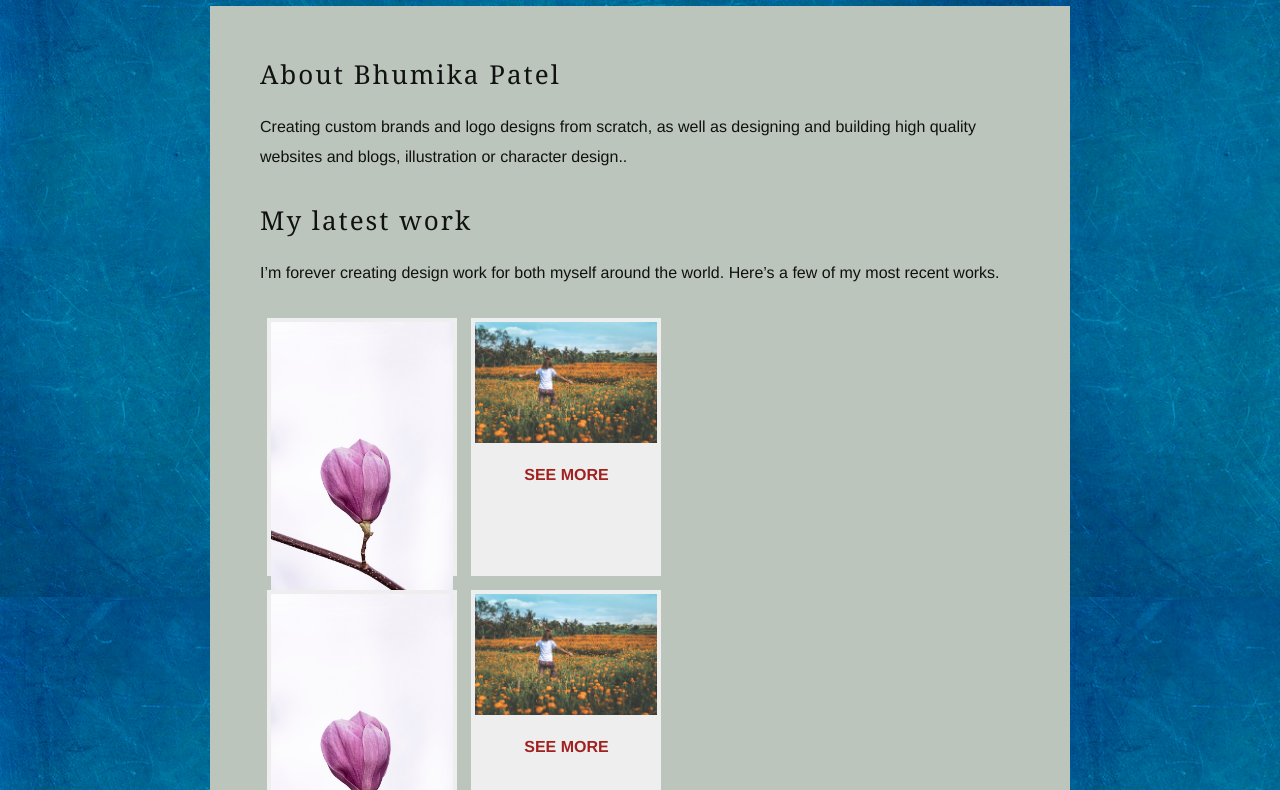
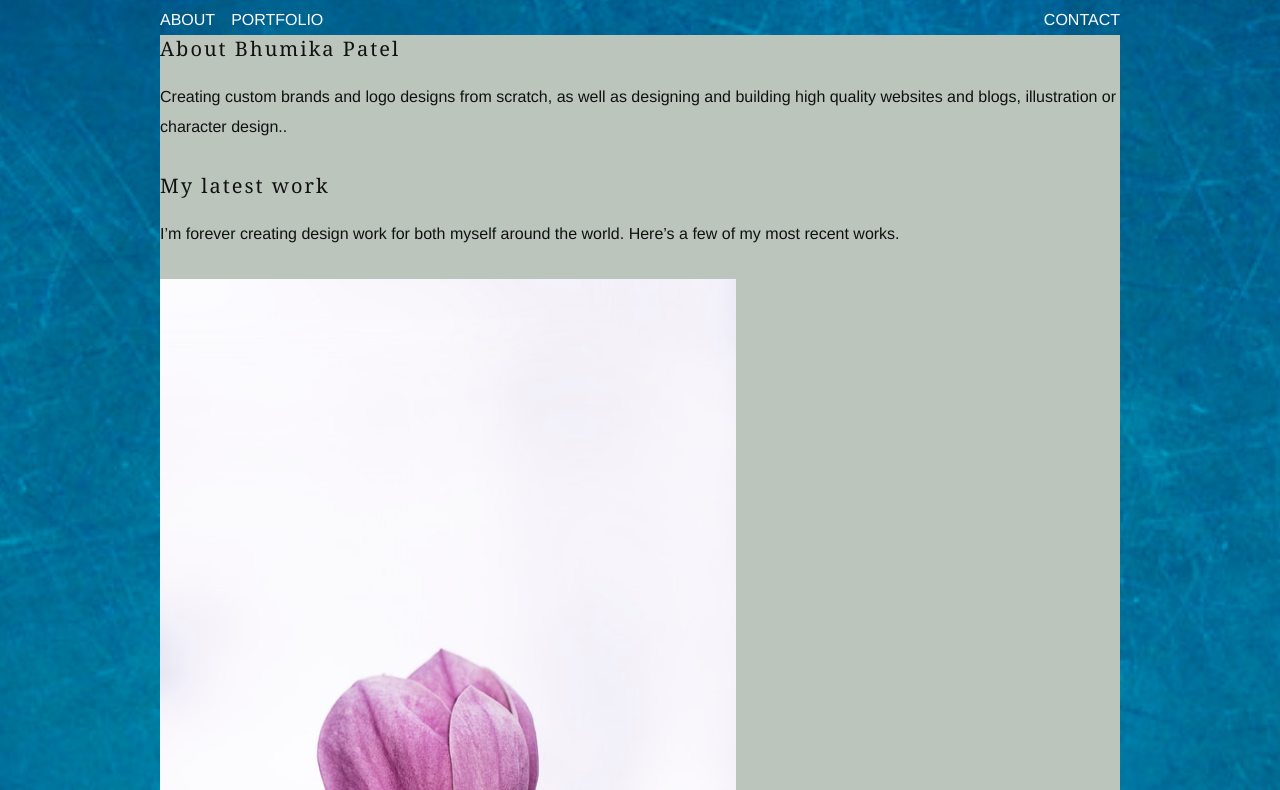
Before and after one commit to bhumika-pratt/bhumika.github.io, a plain HTML site: page index.html in a window 1280 px wide. Shown: the part 103-893 px from the top of the page. Drawn offline with Linux system fonts and the light colour scheme.

Commit message:
Index page changes

```diff
--- a/index.html
+++ b/index.html
@@ -9,22 +9,18 @@
 <body>
 	<div id="container">
 
+		<div id="header">
+			<h1>BHUMIKA PATEL </h1>
+
+	</div>
+
 		<ul id="nav">
-			<li><a href="about.html">About</a></li>
-			<li><a href="portfolio.html">Portfolio</a></li>
-			<li><a href="contact.html">Contact</a></li>
+				<li><a href="index.html">About</a></li>
+				<li><a href="portfolio.html">Portfolio</a></li>
+				<li><a href="contact.html">Contact</a></li>
 		</ul>
 
-		<div id="header">
-			<h1>Hello, I'm Bhumika Patel.</h1>
-
-
-			<p class="btn">
-				<a href="https://www.behance.net/b-designer">View my portfolio</a>
-			</p>
-		</div>
-
-		<div id="content">
+	<div id="content">
 			<h3>About Bhumika Patel</h3>
 
 			<p>Creating custom brands and logo designs from scratch, as well as designing and building high quality websites and blogs, illustration or character design..</p>
@@ -35,32 +31,17 @@
 
 			<div class="row">
 				<div class="portfolio-item">
-					<a href="#"><img src="flower1.jpg" alt="View more info" /></a>
-					<p class="btn"><a href="#">See more</a></p>
-				</div>
+					<a href="#"><img src="flower1.jpg" /></a>
+					</div>
 
 				<div class="portfolio-item">
-					<a href="#"><img src="flower2.jpg" alt="View more info" /></a>
-					<p class="btn"><a href="#">See more</a></p>
+					<a href="#"><img src="flower2.jpg" /></a>
 				</div>
 			</div>
 
-			<div class="row">
-				<div class="portfolio-item">
-					<a href="#"><img src="flower1.jpg" alt="View more info" /></a>
-					<p class="btn"><a href="#">See more</a></p>
-				</div>
-
-				<div class="portfolio-item">
-					<a href="#"><img src="flower2.jpg" alt="View more info" /></a>
-					<p class="btn"><a href="#">See more</a></p>
-				</div>
-			</div>
-
-		</div>
 
 		<div id="footer">
-			<p id="copyright">&copy; Bhumika Patel / bGraphics (Please don’t steal my work)</p>
+			<p id="copyright ">&copy; Bhumika Patel / bGraphics 2019 </p>
 			<p id="back-top"><a href="#">Going up?</a></p>
 		</div>
 	</div>
--- a/style.css
+++ b/style.css
@@ -1,90 +1,88 @@
 body, div, h1, h2, h3, h4, h5, h6, p, ul, ol, li, dl, dt, dd, img, form,
 fieldset, input, textarea, blockquote
 {
-	margin: 0; padding: 0; border: 0;
+	margin: 0;
+	padding: 0;
+	border: 0;
 }
 
 body {
-	background: #f2f0eb url(bg.jpg);
-	font: 16px Helvetica, Arial, Sans-Serif; color: #111111; line-height: 30px;
+	background: #f2f0eb url(bg.jpg) center no-repeat;
+	background-size: cover;
+	font: 16px Helvetica, Arial, Sans-Serif;
+	color: #111111;
+	line-height: 30px;
 }
 
 #container {
-	width: 960px; margin: 0 auto;
-}
-
-#images {
-	margin: 10px auto 0 auto; position: relative; width: 183px;
+	width: 960px;
+	margin: 0 auto;
+	padding: 50px;
 }
 
 ul#nav {
-	width: 940px; list-style: none; overflow: hidden; margin: -134px auto 25px auto;
+	list-style: none;
 }
 ul#nav li {
-		width: 126px; height: 33px; float: left; padding: 13px 0 0 0;
-		background: url(bg.jpg);
-		font-weight: bold; text-align: center; text-transform: uppercase;
+     float: left;
+     text-align: center;
+     text-transform: uppercase;
+     margin-right: 1em;
     }
-		ul#nav li:nth-child(1) {
-			margin: 0 60px 0 0;
-		}
-		ul#nav li:nth-child(2) {
-			margin: 0 316px 0 0;
-		}
-		ul#nav li:nth-child(3) {
-			margin: 0 60px 0 0;
-		}
-		ul#nav li:nth-child(4) {
+
+ul#nav li:last-child {
+     float: right;
      margin: 0;
    }
+ul#nav li a {
+ 			color: white;
+ 			text-decoration: none;
+}
 
-		ul#nav li a {
-			color: #616369; text-decoration: none;
-		}
 ul#nav li a:hover {
  			color: #a12121;
 }
 
-    //header//
-    #header {
-    	height: 244px; padding: 52px 0 0 57px;
-    	background: url(bg.jpg);
+#header h1 {
+    font: 34px 'Playfair Display SC', serif;
+    color: #f2f0eb;
+    letter-spacing: 2px;
+    margin: 0 0 20px 0;
+    text-shadow: 0px 3px 3px #494949;
 }
 
-    	#header h1 {
-    		font: 38px Georgia, Serif; color: #f2f0eb; letter-spacing: 2px; margin: 0 0 20px 0;
+#header h2 {
+    width: 510px;
+		font: 24px Georgia, Serif;
+		color: #f2f0eb;
+		letter-spacing: 2px;
+		margin: 0 0 20px 0;
 		text-shadow: 0px 3px 3px #494949;
 }
-    	#header h2 {
-    		width: 510px; font: 30px Georgia, Serif; color: #f2f0eb; letter-spacing: 2px; margin: 0 0 20px 0;
-    		text-shadow: 0px 3px 3px #494949;
-    	}
-    	#header p.btn a {
-    		display: block; width: 225px; height: 50px; overflow: hidden;
-    		background: url(images/home-header-btn.jpg); text-indent: -9999px;
-    	}
-
 #content {
 		background: #bbc5bc;
-
-	padding: 50px;
-	margin: 50px;
-	overflow: hidden;
+		clear: both;
 		}
 #content h2 {
-		font: 30px Georgia, Serif; letter-spacing: 2px; margin: 0 0 20px 0;
+			font: 26px Georgia, Serif;
+			letter-spacing: 2px;
+			margin: 0 0 20px 0;
 		}
 
 #content h3 {
-		font: 26px Georgia, Serif; letter-spacing: 2px; margin: 0 0 20px 0;
+			font: 20px Georgia, Serif;
+			letter-spacing: 2px;
+			margin: 0 0 20px 0;
 		}
+
 
 #content p {
 		margin: 0 0 30px 0;
 	}
 
 #content a {
-		color: #a12121; text-decoration: none;
+		color: #a12121;
+		text-decoration: none;
 	}
 #content a:hover {
 		color: #671111;
@@ -94,25 +92,24 @@ ul#nav {
 		clear: both;
 	}
 
-    #content .portfolio-item {
-	width: 182px;
-	height: 250px;
-	padding: 4px;
-	background: #eee;
-	text-align: center;
-	float: left;
-	margin: 0 7px 14px 7px;
-}
 #content .portfolio-item img {
-		width: 100%;
+		width: 60%;
 		height: auto;
 	}
 	#content .portfolio-item p.btn {
 		margin: 0;
 	}
 	#content .portfolio-item p.btn a {
-		display: block; width: 183px; height: 29px; padding: 7px 0 0 0;
-		background: url(images/see-more-bg.png);
-		font-weight: bold; text-align: center; text-transform: uppercase;
+		display: block;
+		width: 150px;
+		height: 29px;
+		padding: 7px 0 0 0;
+		/*background: url(images/see-more-bg.png);*/
+		font-weight: bold;
+		text-align: center;
+		text-transform: uppercase;
 		text-decoration: none;
 	}
+	#footer {
+		margin-top: 50px;
+	}
```
Lines whose indentation alone changed are shown as unchanged.
